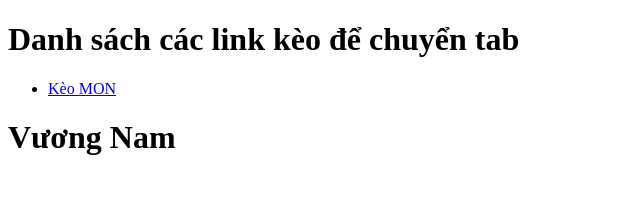
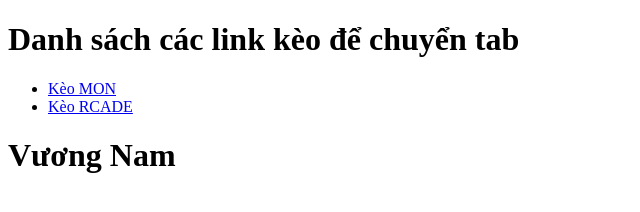
Before and after one commit to Vuongnam1009/IQTestPolicy, a plain HTML site: page index.html in a window 1280 px wide. Shown: the whole page, without its empty margins (0-640 px from the left). Drawn offline with Linux system fonts and the light colour scheme.

Commit message:
Update index.html

```diff
--- a/index.html
+++ b/index.html
@@ -8,6 +8,7 @@
     <h1>Danh sách các link kèo để chuyển tab</h1>
     <ul>
         <li> <a href="https://app.monprotocol.ai/questing" target="_blank" rel="nofollow">Kèo MON</a></li>
+        <li> <a href="https://sidequest.rcade.game/quests" target="_blank" rel="nofollow">Kèo RCADE</a></li>
 
     </ul>
     <h1>Vương Nam</h1>
```
